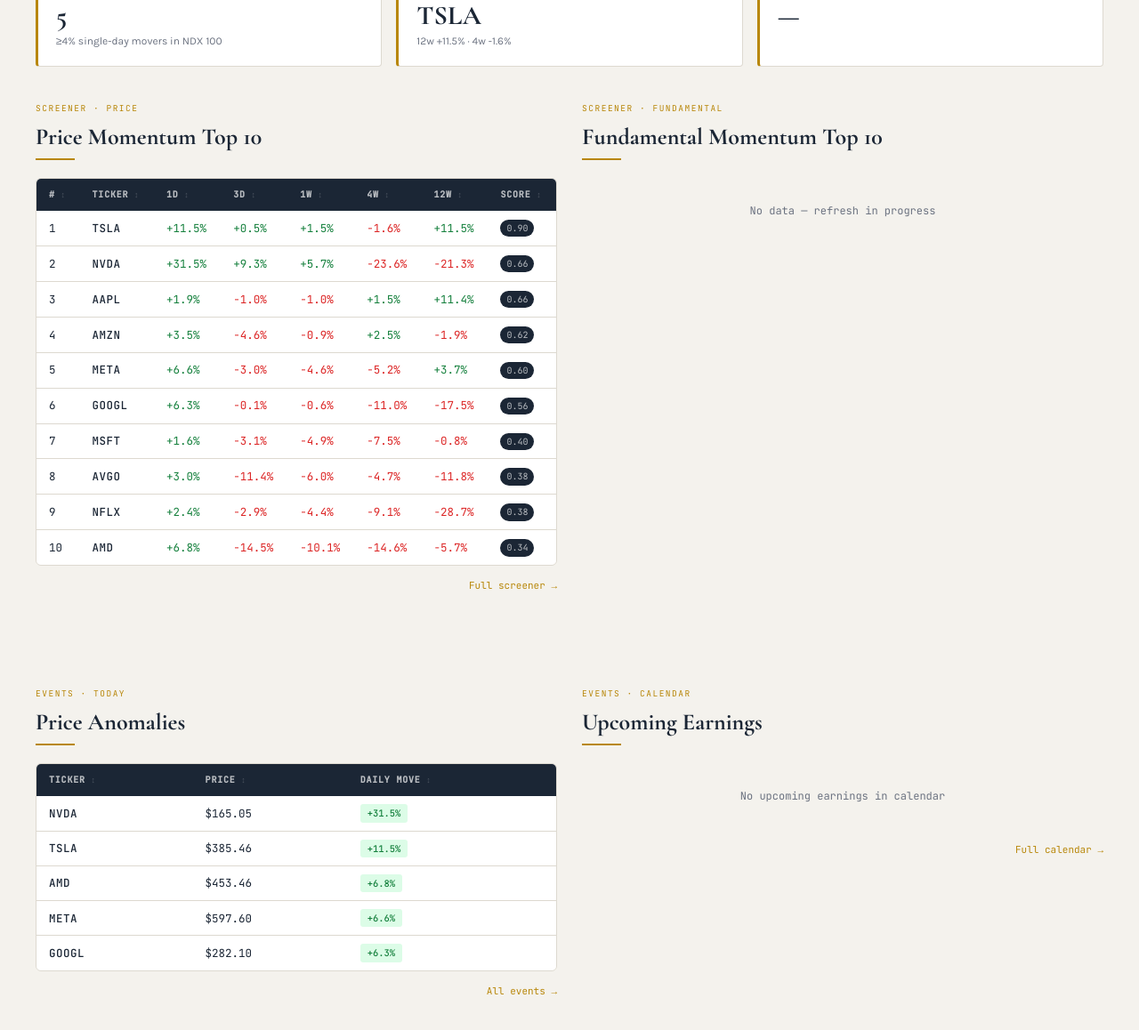
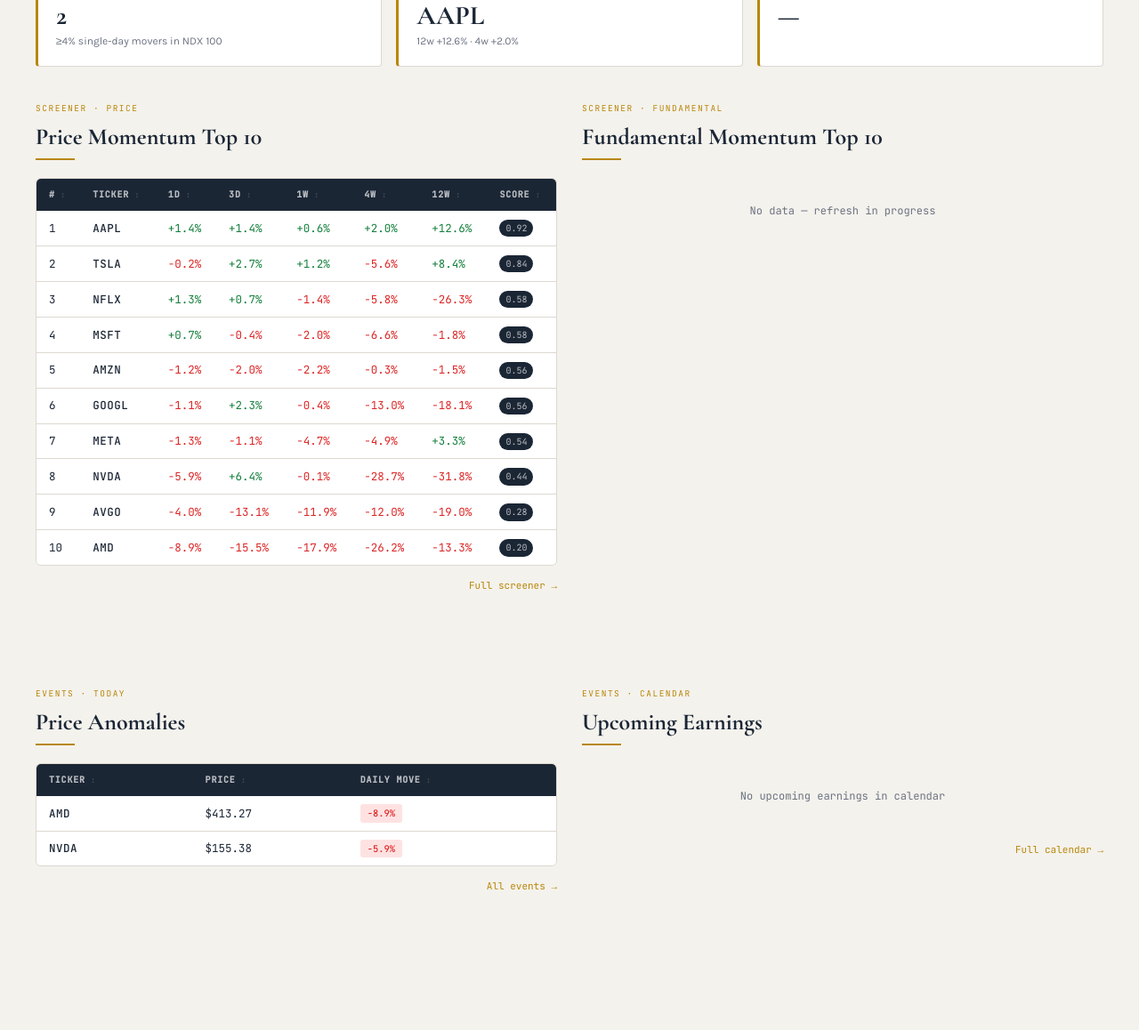
Before and after one commit to coderz66/strategy, a plain HTML site: page index.html in a window 1280 px wide. Shown: the part 256-1414 px from the top of the page at 89% size. Drawn offline with nearby package versions, Linux system fonts and the light colour scheme.

Commit message:
Deploying to gh-pages from @ coderz66/strategy@450d2deec01cbc1cfaa5e33c04e025b8e8843345 🚀

```diff
--- a/index.html
+++ b/index.html
@@ -175,7 +175,7 @@ td { padding: 9px 14px; }
   <div class="wrap">
     <div class="eyebrow">Terence Research · Strategy Engine</div>
     <h1 class="masthead-title"><em>Strategy</em> Dashboard</h1>
-    <div class="masthead-sub">NDX 100 · Updated 2026-11-24 00:25 ET</div>
+    <div class="masthead-sub">NDX 100 · Updated 2026-11-24 23:27 ET</div>
   </div>
 </header>
 
@@ -184,7 +184,7 @@ td { padding: 9px 14px; }
     <a href="./index.html"    class="active">Dashboard</a>
     <a href="./screener.html" class="">Screener</a>
     <a href="./events.html"   class="">Events</a>
-    <span class="nav-stamp">2026-11-24 00:25 ET</span>
+    <span class="nav-stamp">2026-11-24 23:27 ET</span>
   </div>
 </nav>
 
@@ -195,17 +195,17 @@ td { padding: 9px 14px; }
 <div class="stat-row">
   <div class="stat-card">
     <div class="stat-label">Price Anomalies Today</div>
-    <div class="stat-value">5</div>
+    <div class="stat-value">2</div>
     <div class="stat-sub">≥4% single-day movers in NDX 100</div>
   </div>
   <div class="stat-card">
     <div class="stat-label">Top Price Momentum</div>
     <div class="stat-value num pos">
-      TSLA
+      AAPL
     </div>
     <div class="stat-sub">
 
-        12w +11.5% · 4w -1.6%
+        12w +12.6% · 4w +2.0%
 
     </div>
   </div>
@@ -242,131 +242,131 @@ td { padding: 9px 14px; }
 
             <tr>
               <td class="num" data-v="1">1</td>
-              <td class="tk">TSLA</td>
-              <td class="num pos" data-v="0.11462610606673995">+11.5%</td>
-              <td class="num pos" data-v="0.004534556447409521">+0.5%</td>
-              <td class="num pos" data-v="0.015062937799547038">+1.5%</td>
-              <td class="num neg" data-v="-0.015729533731678735">-1.6%</td>
-              <td class="num pos" data-v="0.11462610606673995">+11.5%</td>
-              <td data-v="0.9">
-                <span class="rank-pill">0.90</span>
+              <td class="tk">AAPL</td>
+              <td class="num pos" data-v="0.014294717543256619">+1.4%</td>
+              <td class="num pos" data-v="0.013917127230033577">+1.4%</td>
+              <td class="num pos" data-v="0.0061379329942314875">+0.6%</td>
+              <td class="num pos" data-v="0.020080668395275003">+2.0%</td>
+              <td class="num pos" data-v="0.12553245597304352">+12.6%</td>
+              <td data-v="0.9199999999999999">
+                <span class="rank-pill">0.92</span>
               </td>
             </tr>
 
             <tr>
               <td class="num" data-v="2">2</td>
-              <td class="tk">NVDA</td>
-              <td class="num pos" data-v="0.31482514140046214">+31.5%</td>
-              <td class="num pos" data-v="0.09333598304186541">+9.3%</td>
-              <td class="num pos" data-v="0.05706417317791734">+5.7%</td>
-              <td class="num neg" data-v="-0.2358796296296296">-23.6%</td>
-              <td class="num neg" data-v="-0.21277306114661831">-21.3%</td>
-              <td data-v="0.66">
-                <span class="rank-pill">0.66</span>
+              <td class="tk">TSLA</td>
+              <td class="num neg" data-v="-0.002023556270430049">-0.2%</td>
+              <td class="num pos" data-v="0.027429822921396285">+2.7%</td>
+              <td class="num pos" data-v="0.012022835494988282">+1.2%</td>
+              <td class="num neg" data-v="-0.05590732832670686">-5.6%</td>
+              <td class="num pos" data-v="0.08418590231391443">+8.4%</td>
+              <td data-v="0.8400000000000001">
+                <span class="rank-pill">0.84</span>
               </td>
             </tr>
 
             <tr>
               <td class="num" data-v="3">3</td>
-              <td class="tk">AAPL</td>
-              <td class="num pos" data-v="0.019033162073797127">+1.9%</td>
-              <td class="num neg" data-v="-0.00956163994892889">-1.0%</td>
-              <td class="num neg" data-v="-0.010488122909461994">-1.0%</td>
-              <td class="num pos" data-v="0.015033002820505237">+1.5%</td>
-              <td class="num pos" data-v="0.11367044185675534">+11.4%</td>
-              <td data-v="0.6599999999999999">
-                <span class="rank-pill">0.66</span>
+              <td class="tk">NFLX</td>
+              <td class="num pos" data-v="0.013253012048192625">+1.3%</td>
+              <td class="num pos" data-v="0.0070133424563803">+0.7%</td>
+              <td class="num neg" data-v="-0.013572386058981256">-1.4%</td>
+              <td class="num neg" data-v="-0.05838131797824708">-5.8%</td>
+              <td class="num neg" data-v="-0.2626503006012024">-26.3%</td>
+              <td data-v="0.5800000000000001">
+                <span class="rank-pill">0.58</span>
               </td>
             </tr>
 
             <tr>
               <td class="num" data-v="4">4</td>
-              <td class="tk">AMZN</td>
-              <td class="num pos" data-v="0.034721659508953895">+3.5%</td>
-              <td class="num neg" data-v="-0.04612683947112883">-4.6%</td>
-              <td class="num neg" data-v="-0.009156159068865244">-0.9%</td>
-              <td class="num pos" data-v="0.02529206310971932">+2.5%</td>
-              <td class="num neg" data-v="-0.018787459658828887">-1.9%</td>
-              <td data-v="0.62">
-                <span class="rank-pill">0.62</span>
+              <td class="tk">MSFT</td>
+              <td class="num pos" data-v="0.007370558375634495">+0.7%</td>
+              <td class="num neg" data-v="-0.004354806341561379">-0.4%</td>
+              <td class="num neg" data-v="-0.019970764854614464">-2.0%</td>
+              <td class="num neg" data-v="-0.06624884723241686">-6.6%</td>
+              <td class="num neg" data-v="-0.017681067595929245">-1.8%</td>
+              <td data-v="0.58">
+                <span class="rank-pill">0.58</span>
               </td>
             </tr>
 
             <tr>
               <td class="num" data-v="5">5</td>
-              <td class="tk">META</td>
-              <td class="num pos" data-v="0.06554454033235868">+6.6%</td>
-              <td class="num neg" data-v="-0.03046821765793828">-3.0%</td>
-              <td class="num neg" data-v="-0.04599224150316872">-4.6%</td>
-              <td class="num neg" data-v="-0.052270997208830106">-5.2%</td>
-              <td class="num pos" data-v="0.03724789113757088">+3.7%</td>
-              <td data-v="0.6">
-                <span class="rank-pill">0.60</span>
+              <td class="tk">AMZN</td>
+              <td class="num neg" data-v="-0.012138298288891458">-1.2%</td>
+              <td class="num neg" data-v="-0.019738120216031496">-2.0%</td>
+              <td class="num neg" data-v="-0.021714684555430575">-2.2%</td>
+              <td class="num neg" data-v="-0.0032003160806005626">-0.3%</td>
+              <td class="num neg" data-v="-0.015492078357917771">-1.5%</td>
+              <td data-v="0.5599999999999999">
+                <span class="rank-pill">0.56</span>
               </td>
             </tr>
 
             <tr>
               <td class="num" data-v="6">6</td>
               <td class="tk">GOOGL</td>
-              <td class="num pos" data-v="0.06336461984997555">+6.3%</td>
-              <td class="num neg" data-v="-0.0012037954963884934">-0.1%</td>
-              <td class="num neg" data-v="-0.005709854786409174">-0.6%</td>
-              <td class="num neg" data-v="-0.10953282828282829">-11.0%</td>
-              <td class="num neg" data-v="-0.17514619883040927">-17.5%</td>
-              <td data-v="0.5599999999999999">
+              <td class="num neg" data-v="-0.0108117688762851">-1.1%</td>
+              <td class="num pos" data-v="0.023435780825937114">+2.3%</td>
+              <td class="num neg" data-v="-0.004104211277658698">-0.4%</td>
+              <td class="num neg" data-v="-0.1295464470646952">-13.0%</td>
+              <td class="num neg" data-v="-0.1808307647145163">-18.1%</td>
+              <td data-v="0.5599999999999998">
                 <span class="rank-pill">0.56</span>
               </td>
             </tr>
 
             <tr>
               <td class="num" data-v="7">7</td>
-              <td class="tk">MSFT</td>
-              <td class="num pos" data-v="0.01646990836291584">+1.6%</td>
-              <td class="num neg" data-v="-0.031064943241063236">-3.1%</td>
-              <td class="num neg" data-v="-0.04920944419776441">-4.9%</td>
-              <td class="num neg" data-v="-0.07529102515959452">-7.5%</td>
-              <td class="num neg" data-v="-0.00779660334025023">-0.8%</td>
-              <td data-v="0.4">
-                <span class="rank-pill">0.40</span>
+              <td class="tk">META</td>
+              <td class="num neg" data-v="-0.013018741633199382">-1.3%</td>
+              <td class="num neg" data-v="-0.010734292710744331">-1.1%</td>
+              <td class="num neg" data-v="-0.04694039135844352">-4.7%</td>
+              <td class="num neg" data-v="-0.048968864380270594">-4.9%</td>
+              <td class="num pos" data-v="0.03277884783750662">+3.3%</td>
+              <td data-v="0.54">
+                <span class="rank-pill">0.54</span>
               </td>
             </tr>
 
             <tr>
               <td class="num" data-v="8">8</td>
-              <td class="tk">AVGO</td>
-              <td class="num pos" data-v="0.030025294832626948">+3.0%</td>
-              <td class="num neg" data-v="-0.11439062279339074">-11.4%</td>
-              <td class="num neg" data-v="-0.05953809238152363">-6.0%</td>
-              <td class="num neg" data-v="-0.04745268402345293">-4.7%</td>
-              <td class="num neg" data-v="-0.11822604685171112">-11.8%</td>
-              <td data-v="0.38">
-                <span class="rank-pill">0.38</span>
+              <td class="tk">NVDA</td>
+              <td class="num neg" data-v="-0.05858830657376557">-5.9%</td>
+              <td class="num pos" data-v="0.06439238251815316">+6.4%</td>
+              <td class="num neg" data-v="-0.0005146018268366026">-0.1%</td>
+              <td class="num neg" data-v="-0.28705148205928244">-28.7%</td>
+              <td class="num neg" data-v="-0.318448986753224">-31.8%</td>
+              <td data-v="0.44000000000000006">
+                <span class="rank-pill">0.44</span>
               </td>
             </tr>
 
             <tr>
               <td class="num" data-v="9">9</td>
-              <td class="tk">NFLX</td>
-              <td class="num pos" data-v="0.02414947999294914">+2.4%</td>
-              <td class="num neg" data-v="-0.02875292544299568">-2.9%</td>
-              <td class="num neg" data-v="-0.043621399176954734">-4.4%</td>
-              <td class="num neg" data-v="-0.09076682316118934">-9.1%</td>
-              <td class="num neg" data-v="-0.28676651117112684">-28.7%</td>
-              <td data-v="0.38">
-                <span class="rank-pill">0.38</span>
+              <td class="tk">AVGO</td>
+              <td class="num neg" data-v="-0.0397703715515868">-4.0%</td>
+              <td class="num neg" data-v="-0.1314582431847685">-13.1%</td>
+              <td class="num neg" data-v="-0.11861826697892286">-11.9%</td>
+              <td class="num neg" data-v="-0.12049776531417056">-12.0%</td>
+              <td class="num neg" data-v="-0.18964310706787968">-19.0%</td>
+              <td data-v="0.28">
+                <span class="rank-pill">0.28</span>
               </td>
             </tr>
 
             <tr>
               <td class="num" data-v="10">10</td>
               <td class="tk">AMD</td>
-              <td class="num pos" data-v="0.0684983152289167">+6.8%</td>
-              <td class="num neg" data-v="-0.14464103821632024">-14.5%</td>
-              <td class="num neg" data-v="-0.10077734591893395">-10.1%</td>
-              <td class="num neg" data-v="-0.146476434271947">-14.6%</td>
-              <td class="num neg" data-v="-0.0571184995737426">-5.7%</td>
-              <td data-v="0.33999999999999997">
-                <span class="rank-pill">0.34</span>
+              <td class="num neg" data-v="-0.08862964759846514">-8.9%</td>
+              <td class="num neg" data-v="-0.1551953228806804">-15.5%</td>
+              <td class="num neg" data-v="-0.1790588188554062">-17.9%</td>
+              <td class="num neg" data-v="-0.2623603327026738">-26.2%</td>
+              <td class="num neg" data-v="-0.1330060628946651">-13.3%</td>
+              <td data-v="0.2">
+                <span class="rank-pill">0.20</span>
               </td>
             </tr>
 
@@ -410,42 +410,18 @@ td { padding: 9px 14px; }
         <tbody>
 
           <tr>
-            <td class="tk">NVDA</td>
-            <td class="num" data-v="165.05">$165.05</td>
-            <td class="num pos" data-v="0.31482514140046214">
-              <span class="badge badge-up">+31.5%</span>
+            <td class="tk">AMD</td>
+            <td class="num" data-v="413.27">$413.27</td>
+            <td class="num neg" data-v="-0.08862964759846513">
+              <span class="badge badge-down">-8.9%</span>
             </td>
           </tr>
 
           <tr>
-            <td class="tk">TSLA</td>
-            <td class="num" data-v="385.46">$385.46</td>
-            <td class="num pos" data-v="0.11462610606673988">
-              <span class="badge badge-up">+11.5%</span>
-            </td>
-          </tr>
-
-          <tr>
-            <td class="tk">AMD</td>
-            <td class="num" data-v="453.46">$453.46</td>
-            <td class="num pos" data-v="0.06849831522891678">
-              <span class="badge badge-up">+6.8%</span>
-            </td>
-          </tr>
-
-          <tr>
-            <td class="tk">META</td>
-            <td class="num" data-v="597.6">$597.60</td>
-            <td class="num pos" data-v="0.06554454033235858">
-              <span class="badge badge-up">+6.6%</span>
-            </td>
-          </tr>
-
-          <tr>
-            <td class="tk">GOOGL</td>
-            <td class="num" data-v="282.1">$282.10</td>
-            <td class="num pos" data-v="0.0633646198499755">
-              <span class="badge badge-up">+6.3%</span>
+            <td class="tk">NVDA</td>
+            <td class="num" data-v="155.38">$155.38</td>
+            <td class="num neg" data-v="-0.05858830657376562">
+              <span class="badge badge-down">-5.9%</span>
             </td>
           </tr>
 
```
Also changed, not shown: events.html (+10 -31 lines), screener.html (+79 -79 lines).
